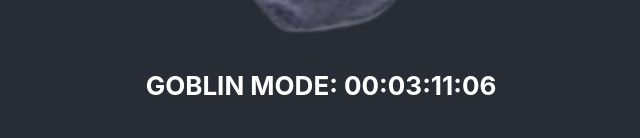
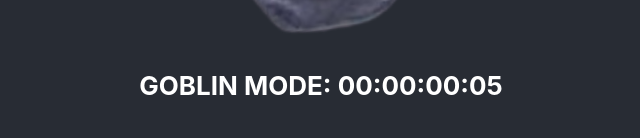
Before and after one commit to JoelFox/goblinsam, a React (Create React App) app: page / in a window 1280 px wide. Shown: the part 504-642 px from the top of the page, without its empty margins (319-959 px from the left). Built offline with nearby package versions, Linux system fonts and the light colour scheme.

Commit message:
Update to GOBLIN MODE!

```diff
--- a/src/App.css
+++ b/src/App.css
@@ -12,6 +12,16 @@
   .App-logo {
     animation: App-logo-spin infinite 1s linear;
   }
+}
+
+.goblinModeReverse {
+  animation: App-logo-spin2 infinite 3s linear;
+}
+.goblinMode {
+  animation: App-logo-spin infinite 2s linear;
+}
+.goblinModeFast {
+  animation: App-logo-spin infinite 1s linear;
 }
 
 .App-header {
@@ -41,6 +51,14 @@
     transform: rotate(360deg);
   }
 }
+@keyframes App-logo-spin2 {
+  from {
+    transform: rotate(0deg);
+  }
+  to {
+    transform: rotate(-360deg);
+  }
+}
 
 @keyframes blinkingBackground{
   0%		{ background-color: #10c018;}
--- a/src/App.js
+++ b/src/App.js
@@ -7,24 +7,24 @@ import { useState } from 'react';
 function App() {
 
   const d = new Date();
-  const date = new Date(d.getFullYear(), d.getMonth(), d.getDate(), 17, 0, 0);
-  // const date = new Date(d.getFullYear(), d.getMonth(), d.getDate(), d.getHours(), d.getMinutes(), d.getSeconds() + 10);
+  // const date = new Date(d.getFullYear(), d.getMonth(), d.getDate(), 17, 0, 0);
+  const date = new Date(d.getFullYear(), d.getMonth(), d.getDate(), d.getHours(), d.getMinutes(), d.getSeconds() + 10);
 
   const [logo, setLogo] = useState(standardLogo);
-  const [goblinMode, setGoblinMode] = useState("");
+  const [goblinMode, setGoblinMode] = useState(false);
 
   const onGoblinMode = () => {
     setLogo(goblinModeLogo);
-    setGoblinMode("GOBLIN-MODE")
+    setGoblinMode(true)
   }
 
   return (
-    <div className="App">
-      <header className={`App-header ${goblinMode}`}>
-        <h1>:goblin-sam:</h1>
+    <div className={`App ${goblinMode ? "goblinModeReverse" : ""}`}>
+      <header className={`App-header ${goblinMode ? "GOBLIN-MODE" : ""}`}>
+        <h1 class={goblinMode ? "goblinModeFast" : ""}>:goblin-sam:</h1>
 
         <img src={logo} className="App-logo" alt="logo" />
-        {date && <><h4>GOBLIN MODE: <Countdown date={ date } onComplete={onGoblinMode} /></h4></> }
+        {date && <><h4 className={goblinMode ? "goblinMode" : ""}>GOBLIN MODE: <Countdown date={ date } onComplete={onGoblinMode} /></h4></> }
         <label htmlFor="newsletter">Register to our newsletter</label>
         <input type="text" placeholder="Your e-mail"></input>
         <input type="submit" value="Submit"/>
```
